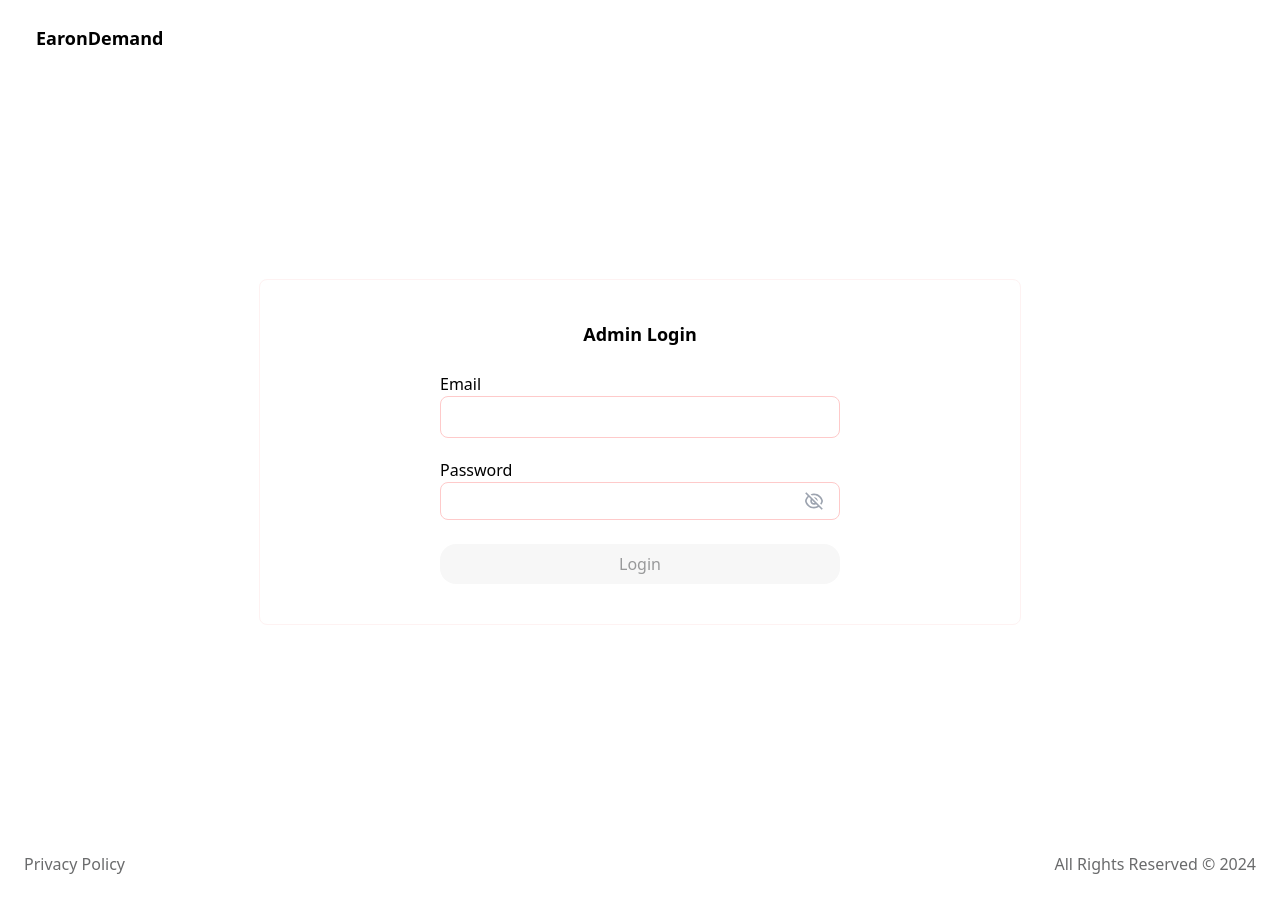
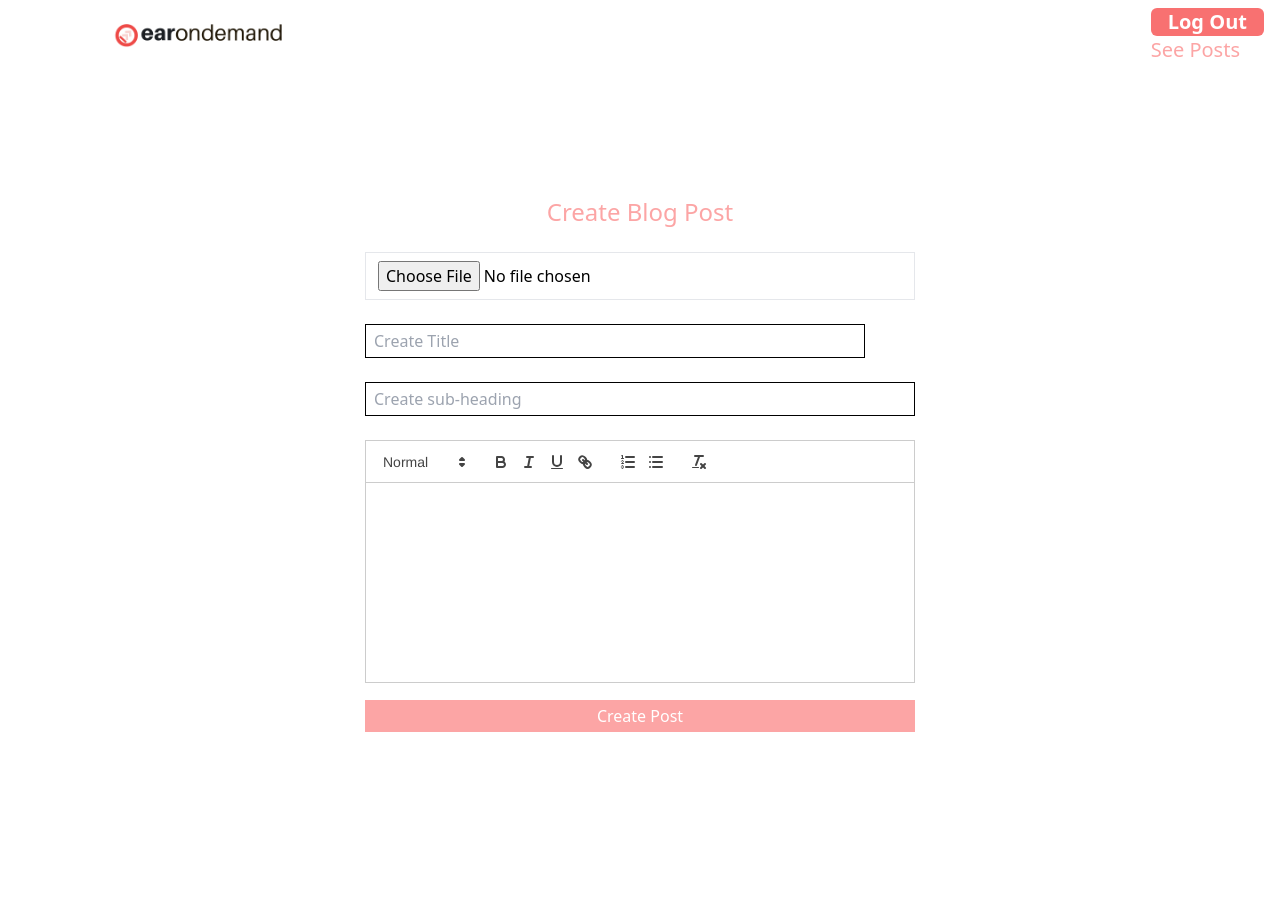
Before and after one commit to Eyohen/EaronDemandBlog, a React (Vite) app: page /dashboard in a window 1280 px wide. Before the commit this address led to /login. Shown: the top 912 px of the page. After the commit the page ends 864 px from the top, so only its background shows below. Built offline with nearby package versions, Linux system fonts and the light colour scheme; a web font is replaced by a local one.

Commit message:
remove protective route

```diff
--- a/src/App.jsx
+++ b/src/App.jsx
@@ -21,7 +21,8 @@ const App = () => {
     <Route exact path="/" element={<Home/>}/>
     <Route exact path="/login" element={<Login/>}/>
     {/* <Route exact path="/dashboard" element={<Dashboard/>}/> */}
-    <Route exact path="/dashboard" element={<ProtectedRoute><Dashboard/></ProtectedRoute>}/>
+    {/* <Route exact path="/dashboard" element={<ProtectedRoute><Dashboard/></ProtectedRoute>}/> */}
+    <Route exact path="/dashboard" element={<Dashboard/>}/>
     <Route exact path="/blogdetail/:id" element={<BlogDetail/>}/>
     <Route exact path="/posttable" element={<PostTable/>}/>
     <Route exact path="/editpost/:id" element={<EditPost/>}/>
--- a/src/context/UserContext.jsx
+++ b/src/context/UserContext.jsx
@@ -38,7 +38,8 @@ export function UserContextProvider({ children }) {
       });
 
       localStorage.setItem("currentUser", JSON.stringify(res.data));
-      setUser(res.data);
+      setUser(res.data.user);
+      console.log('yam',res.data.user)
     } catch (err) {
       console.error(err);
       localStorage.removeItem("access_token");
--- a/src/main.jsx
+++ b/src/main.jsx
@@ -8,7 +8,7 @@ import {HelmetProvider} from 'react-helmet-async'
 
 ReactDOM.createRoot(document.getElementById('root')).render(
   <React.StrictMode>
-    <BrowserRouter>
+    <BrowserRouter >
     <HelmetProvider>
     <App />
     </HelmetProvider>
--- a/src/pages/Dashboard.jsx
+++ b/src/pages/Dashboard.jsx
@@ -1,13 +1,12 @@
-import React,{useState, useEffect, useContext} from "react";
+import React, { useState, useEffect} from "react";
 import { URL } from '../url'
 import DatePicker from "react-datepicker";
 import axios from 'axios'
-import {Link, useNavigate, useParams } from 'react-router-dom'
+import { Link, useNavigate, useParams } from 'react-router-dom'
 import "react-datepicker/dist/react-datepicker.css";
-import {Editor} from '@tinymce/tinymce-react';
+import { Editor } from '@tinymce/tinymce-react';
 import SideBar from "../components/SideBar";
 import logo from '../assets/earondemandlogo.png'
-import { UserContext } from "../context/UserContext";
 import ReactQuill from "react-quill";
 import 'react-quill/dist/quill.snow.css';
 
@@ -16,12 +15,12 @@ import 'react-quill/dist/quill.snow.css';
 const Dashboard = () => {
   const navigate = useNavigate()
   const [data, setData] = useState([])
-    const [title,setTitle]=useState("")
-    const [subheading,setSubHeading]=useState("")
-    const [description,setDescription]=useState("")
-    const [fileimage,setPhoto]=useState("")
-    const [error,setError]=useState(false)
-    const [isLoading,setIsLoading]=useState(false)
+  const [title, setTitle] = useState("")
+  const [subheading, setSubHeading] = useState("")
+  const [description, setDescription] = useState("")
+  const [fileimage, setPhoto] = useState("")
+  const [error, setError] = useState(false)
+  const [isLoading, setIsLoading] = useState(false)
 
   const logOut = async () => {
     localStorage.removeItem("access_token");
@@ -30,44 +29,8 @@ const Dashboard = () => {
     navigate("/login")
   }
 
-    const {user}=useContext(UserContext)
-  const fetchProfile = async () => {
-    try{
-      const accessToken = localStorage.getItem("access_token")
-      const currentUser = JSON.parse(localStorage.getItem("currentUser"))
-      console.log(typeof currentUser)
 
-
-      if(!currentUser){
-        return ;
-      }
-
-
-      if(!accessToken){
-        // Handle the case where the access token is not available
-    console.error('Access token not found')
-  }
-
-       const res = await axios.get(URL+"/api/user/"+currentUser?._id, {
-        headers: {
-          Authorization: `Bearer ${accessToken}`,
-        }
-      })
-
-       console.log(res.data)
-       setData(res.data)
-    }
-    catch(err){
-       console.log(err)
-    }
-  }
-
-  useEffect(()=>{
-    fetchProfile()
-
-  },[])
-
-    const uploadPost = async () =>{
+  const uploadPost = async () => {
 
     console.log(fileimage);
     console.log(description);
@@ -82,19 +45,19 @@ const Dashboard = () => {
     const accessToken = localStorage.getItem("access_token");
     console.log(formData);
 
-         if(!accessToken){
+    if (!accessToken) {
       // Handle the case where the access token is not available
       console.error('Access token not found')
     }
 
-      const res = await axios.post(URL+"/api/create-post", formData , {
+    const res = await axios.post(URL + "/api/create-post", formData, {
       headers: {
-              'Content-Type' : "multipart/form-data",
+        'Content-Type': "multipart/form-data",
         Authorization: `Bearer ${accessToken}`,
       }
     });
 
-      if(res){
+    if (res) {
       console.log(res)
       setTitle("")
       setDescription("")
@@ -103,7 +66,7 @@ const Dashboard = () => {
 
   }
 
-    const handleSubmit = async(e) => {
+  const handleSubmit = async (e) => {
     e.preventDefault();
     await uploadPost();
   }
@@ -118,9 +81,9 @@ const Dashboard = () => {
     <div className="w-full">
 
       <div className="flex justify-between items-center px-4">
-    <img src={logo}  className=' h-12 md:px-24'/>
+        <img src={logo} className=' h-12 md:px-24' />
         <div>
-    <p onClick={logOut} className='flex justify-center font-semibold bg-red-400 text-white text-xl px-auto rounded-md mt-2 cursor-pointer'>{user? 'Log Out' : 'Login'}</p>
+          <p onClick={logOut} className='flex justify-center font-semibold bg-red-400 text-white text-xl px-auto rounded-md mt-2 cursor-pointer'>Log Out</p>
           <Link to='/posttable'><p className="text-red-300 pr-6 text-xl">See Posts</p></Link>
         </div>
 
@@ -129,11 +92,11 @@ const Dashboard = () => {
       </div>
 
       <div className="items-center h-[100vh] justify-center flex w-full">
-        {isLoading ? (<p className="text-2xl">Loading...</p>) : ( <div className="flex flex-col gap-y-6">
+        {isLoading ? (<p className="text-2xl">Loading...</p>) : (<div className="flex flex-col gap-y-6">
           <p className="text-2xl text-red-300 text-center">Create Blog Post</p>
-          <input onChange={(e)=>setPhoto(e.target.files[0])}  className="border w-[270px] md:w-[550px] px-3 py-2"  type="file"/>
-          <input value={title} onChange={(e)=>setTitle(e.target.value)} className="border border-black px-2 py-1 w-full md:w-[500px]" placeholder="Create Title" />
-          <input value={subheading} onChange={(e)=>setSubHeading(e.target.value)} className="border border-black px-2 py-1" placeholder="Create sub-heading " />
+          <input onChange={(e) => setPhoto(e.target.files[0])} className="border w-[270px] md:w-[550px] px-3 py-2" type="file" />
+          <input value={title} onChange={(e) => setTitle(e.target.value)} className="border border-black px-2 py-1 w-full md:w-[500px]" placeholder="Create Title" />
+          <input value={subheading} onChange={(e) => setSubHeading(e.target.value)} className="border border-black px-2 py-1" placeholder="Create sub-heading " />
           {/* <textarea value={description} onChange={(e)=>setDescription(e.target.value)} className="border border-black px-2 py-1" placeholder="post message " /> */}
           {/* <Editor apiKey="krzkuqftdcrx9ckdljxku78y9soxe9a1w458w3fsng5r9ltq"
            onEditorChange={handleEditorChange} />
--- a/src/pages/Home.jsx
+++ b/src/pages/Home.jsx
@@ -28,6 +28,7 @@ const Home = () => {
 
           setPost(res.data.data);
           setPageCount(res.data.meta.total);
+          console.log(res.data.data)
         }
              catch (err) {
           console.log(err);
--- a/src/pages/Login.jsx
+++ b/src/pages/Login.jsx
@@ -1,116 +1,69 @@
-import React, { useState, useContext } from 'react'
+import React, { useState } from 'react'
 import { SlGlobe } from "react-icons/sl";
-// import logo from "../assets/LOGO-BLACK1.png"
-import { Link } from 'react-router-dom';
-import { useNavigate } from 'react-router-dom'
+import { useNavigate, Link } from 'react-router-dom'
 import axios from 'axios'
 import { URL } from "../url"
-// import PhoneInput from 'react-phone-input-2';
-// import PhoneInput from 'react-phone-number-input';
-// import 'react-phone-input-2/lib/style.css'
-// import  'react-phone-number-input/style.css'
 import { RiEyeLine, RiEyeOffLine } from "react-icons/ri";
 
-
-
 const Login = () => {
-
   const [email, setEmail] = useState('')
-
-  const [error,setError] = useState(false)
-
   const [password, setPassword] = useState('')
-
-  const [isLoading, setIsLoading] = useState(false);
+  const [isLoading, setIsLoading] = useState(false)
+  const [error, setError] = useState(false)
+  const [isPasswordVisible, setIsPasswordVisible] = useState(false)
   const navigate = useNavigate()
 
-  const [isPasswordVisible, setIsPasswordVisible] = useState(false);
-
   function togglePasswordVisibility() {
-    setIsPasswordVisible((prevState) => !prevState);
+    setIsPasswordVisible((prevState) => !prevState)
   }
 
+  const handleSubmit = async () => {
+    setIsLoading(true)
+    try {
+      const res = await axios.post(`${URL}/api/login`, { email, password })
+      const { access_token, status } = res.data;
+      console.log(res.data)
 
+      if (status) {
+        localStorage.setItem("access_token", access_token)
+        localStorage.setItem("currentUser", JSON.stringify(res.data.user));
+        navigate("/dashboard")
 
-  const handleSubmit = async() => {
-    //e.preventDefault()
-
-
-
-    setIsLoading(true)
-    try{
-      const res = await axios.post(URL+"/api/login", {email,password})
-
-      const {access_token} = res.data;
-
-      if(res.status == 200){
-        localStorage.setItem("access_token", access_token)
-        localStorage.setItem("currentUser", JSON.stringify(res.data))
-        setError(false)
-        console.log(res.data)
-        navigate("/dashboard")
       }
 
+      else {
+        setError(true)
       }
-    catch(err) {
+    } catch (err) {
       setError(true)
-      console.log(err)
+      console.error(err)
     } finally {
       setIsLoading(false)
     }
-
   }
-
-
-
-
-
 
   return (
     <div>
       <p className='font-bold text-lg ml-9 mt-6'>EaronDemand</p>
-    <div className=' flex items-center justify-center h-[100vh]'>
-
-
-
+      <div className='flex items-center justify-center h-[100vh]'>
         <div className='border border-red-50 rounded-lg px-4 md:px-[180px] py-[40px] relative'>
-
           <p className='font-bold text-lg text-center'>Admin Login</p>
-
-
-
           <p className='pt-6'>Email</p>
           <input onChange={(e) => setEmail(e.target.value)} className='border border-red-200 w-full md:w-[400px] py-2 px-3 rounded-lg hover:border-red-200' />
-
-
-
           <p className='pt-5'>Password</p>
-
-        <div class="relative w-full md:w-[400px]">
-    <div class="absolute inset-y-0 right-0 flex items-center px-2">
-      {/* <input class="hidden js-password-toggle" id="toggle" type="checkbox" /> */}
-      <label onClick={togglePasswordVisibility} className=" px-2 py-1 text-xl font-mono cursor-pointer text-gray-400" for="toggle">{isPasswordVisible ? (<RiEyeLine />):(<RiEyeOffLine />)}</label>
+          <div className="relative w-full md:w-[400px]">
+            <div className="absolute inset-y-0 right-0 flex items-center px-2">
+              <label onClick={togglePasswordVisibility} className="px-2 py-1 text-xl font-mono cursor-pointer text-gray-400" htmlFor="toggle">{isPasswordVisible ? (<RiEyeLine />) : (<RiEyeOffLine />)}</label>
             </div>
-    <input onChange={(e) => setPassword(e.target.value)} className="border border-red-200 rounded-lg w-full py-2 px-3 leading-tight hover:border-red-200 pr-16 font-mono " type={isPasswordVisible ? "text" : "password"} autocomplete="off"
-    />
-
+            <input onChange={(e) => setPassword(e.target.value)} className="border border-red-200 rounded-lg w-full py-2 px-3 leading-tight hover:border-red-200 pr-16 font-mono" type={isPasswordVisible ? "text" : "password"} autoComplete="off" />
           </div>
-
-
-
-
-
-
           <div>
-        {/* <p className='text-gray-600 text-sm text-center mt-4'>By clicking sign up, you agree to our <span className='text-[#F08E1F]'>terms and data policy</span></p> */}
-        <button onClick={handleSubmit}  className='bg-[#F7F7F7] text-[#98999A] w-full md:w-[400px] py-2 rounded-2xl mt-6 hover:bg-red-200 hover:text-white'>{isLoading ? "Loading..." : "Login"}</button>
+            <button onClick={handleSubmit} className='bg-[#F7F7F7] text-[#98999A] w-full md:w-[400px] py-2 rounded-2xl mt-6 hover:bg-red-200 hover:text-white'>{isLoading ? "Loading..." : "Login"}</button>
             {error && <h3 className='text-red-500 text-lg text-center'>Something went wrong</h3>}
           </div>
-        {/* <p className='pt-3 text-center text-[#98999A]'>Don't have an account?   <Link to={'/register'}><span className='text-[#F08E1F] ml-1'>Create an account</span></Link></p> */}
         </div>
-
       </div>
-    <div className='flex justify-between mb-12 '>
+      <div className='flex justify-between mb-12'>
         <p className='px-6 text-[#6A6B6C]'>Privacy Policy</p>
         <p className='px-6 text-[#6A6B6C]'>All Rights Reserved © 2024</p>
       </div>
@@ -118,4 +71,4 @@ const Login = () => {
   )
 }
 
-export default Login
+export default Login
```
Also changed, not shown: src/context/protection.jsx (+7 -2 lines), 1 other file (tests, documents, lock files or other folders). Lines whose indentation alone changed are shown as unchanged.
